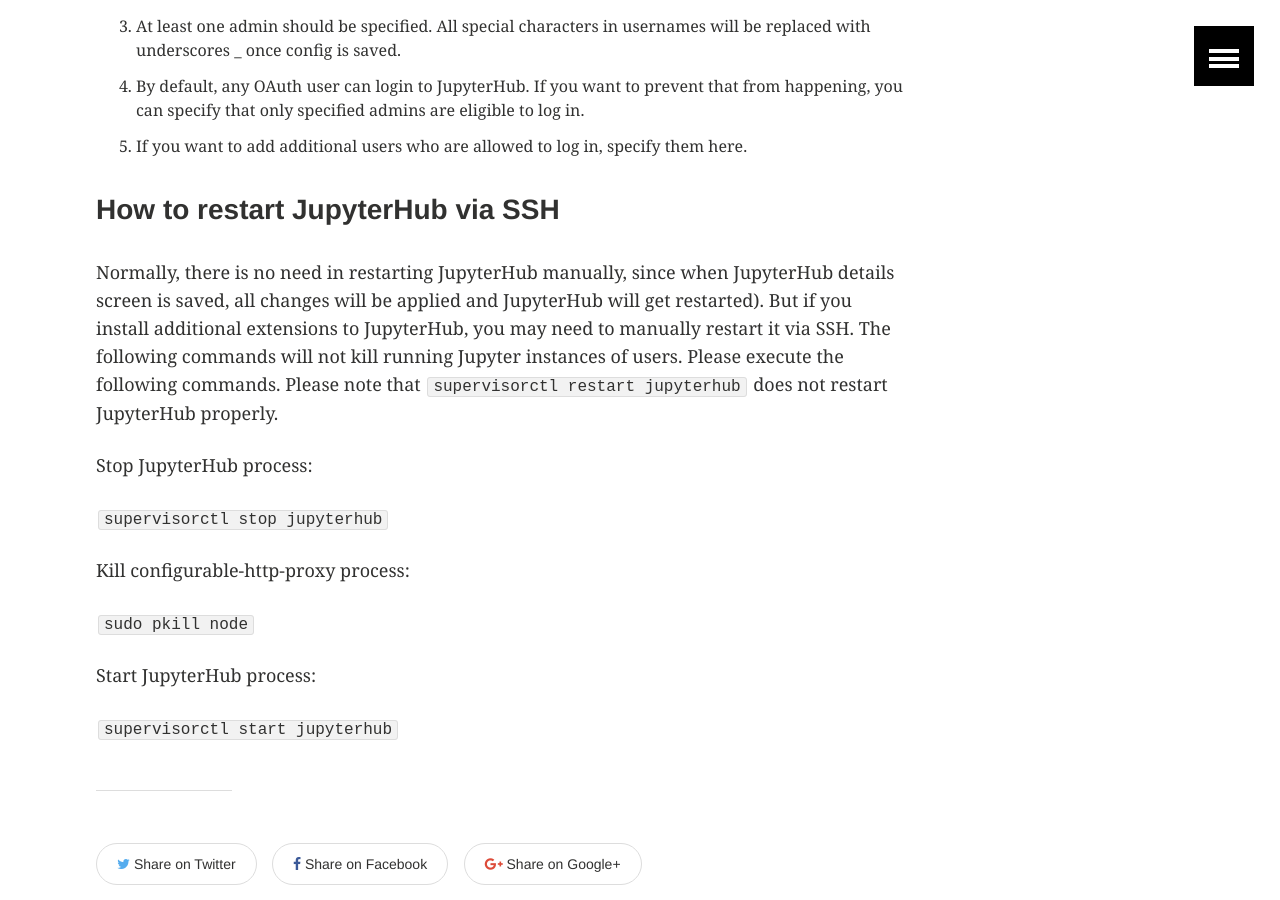
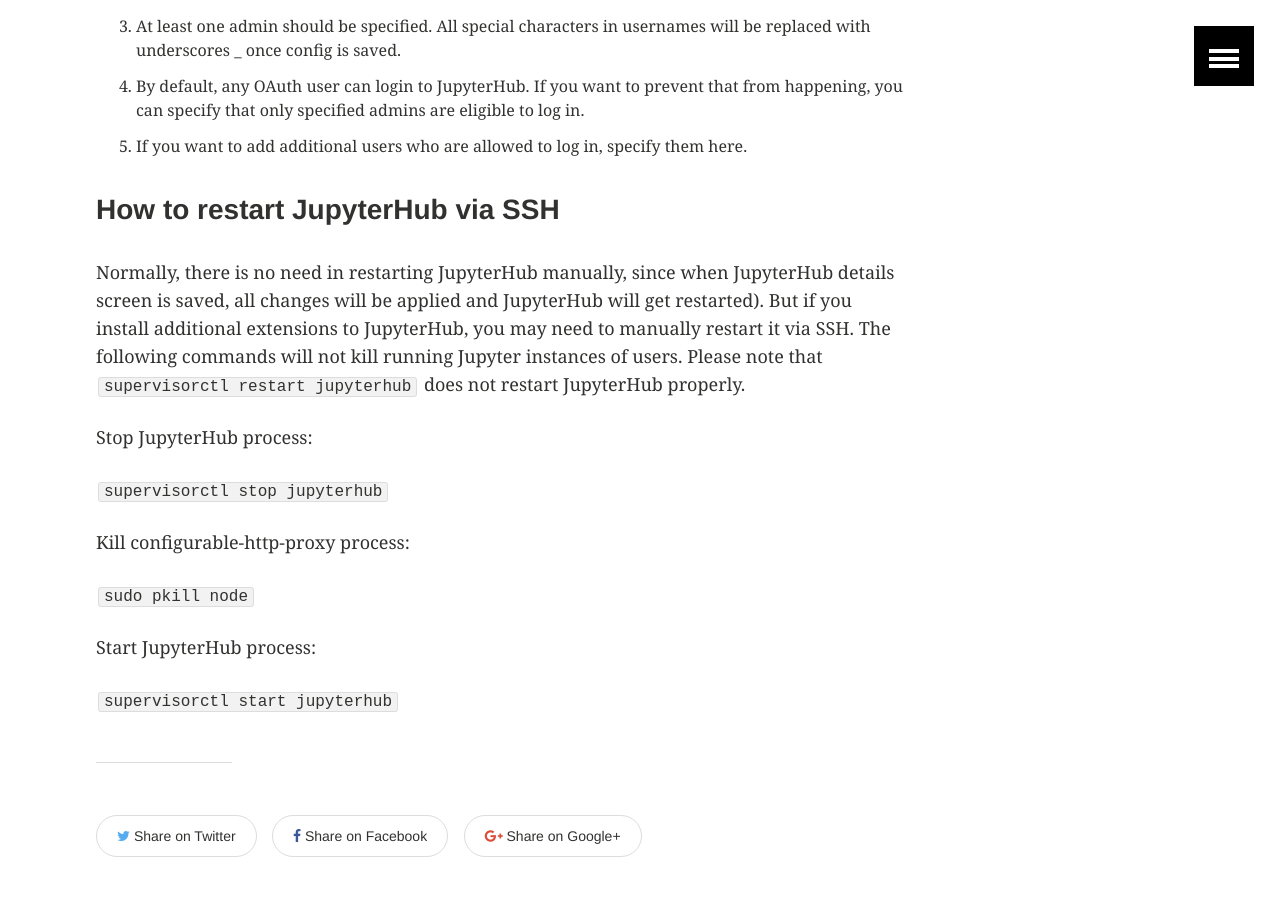
Before and after one commit to etais-ee/etais-web, a Jekyll site: the page built from using/self_service.md, in a window 1280 px wide and 900 px high, scrolled down 34298 px. Built offline with Jekyll 4.4.1, drawn with Linux system fonts in a browser that asks for light colours.

Commit message:
Removed unnecessary sentence

```diff
--- a/using/self_service.md
+++ b/using/self_service.md
@@ -427,7 +427,7 @@ Following list describes elements of OAuth2 section:
 
 ### How to restart JupyterHub via SSH
 
-Normally, there is no need in restarting JupyterHub manually, since when JupyterHub details screen is saved, all changes will be applied and JupyterHub will get restarted). But if you install additional extensions to JupyterHub, you may need to manually restart it via SSH. The following commands will not kill running Jupyter instances of users. Please execute the following commands. Please note that `supervisorctl restart jupyterhub` does not restart JupyterHub properly.
+Normally, there is no need in restarting JupyterHub manually, since when JupyterHub details screen is saved, all changes will be applied and JupyterHub will get restarted). But if you install additional extensions to JupyterHub, you may need to manually restart it via SSH. The following commands will not kill running Jupyter instances of users. Please note that `supervisorctl restart jupyterhub` does not restart JupyterHub properly.
 
 Stop JupyterHub process:
 
```
